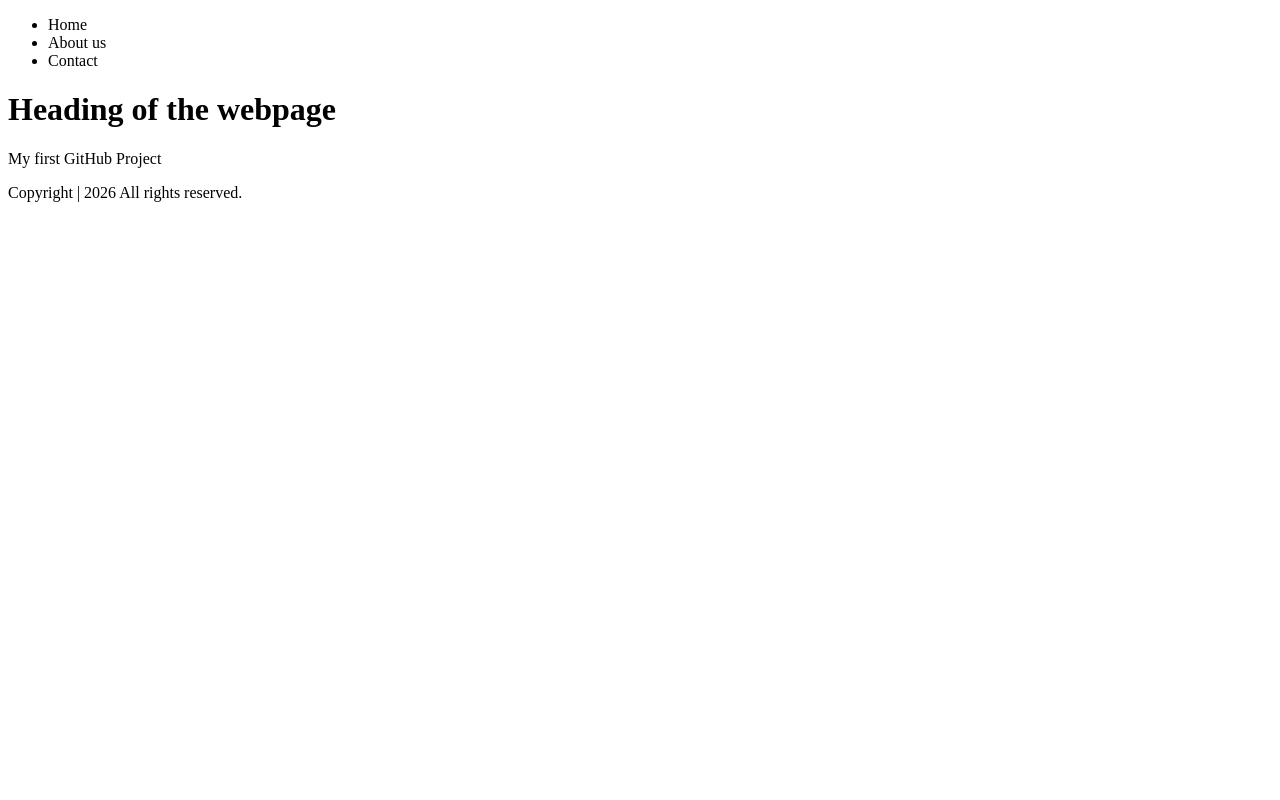
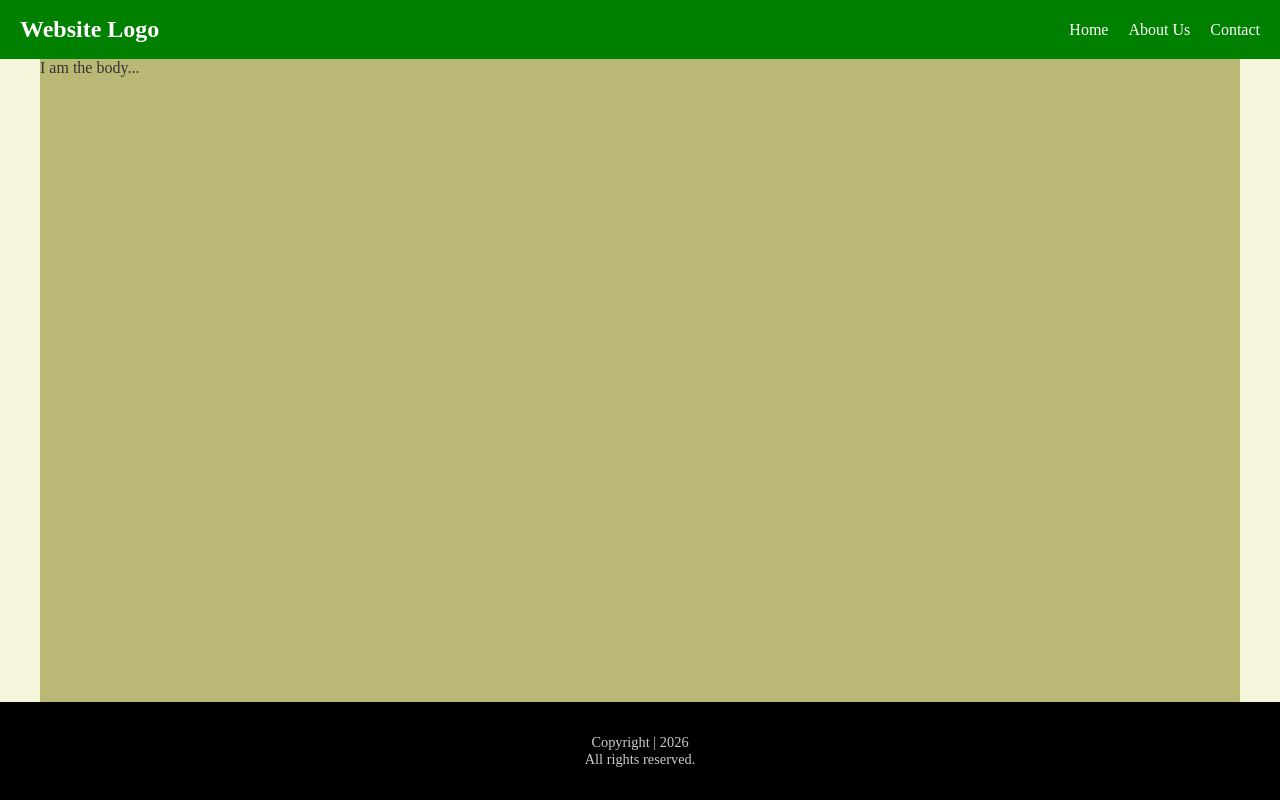
Before and after one commit to jchanind-svg/learn-git, a plain HTML site: page index.html in a window 1280 px wide. Drawn offline with Linux system fonts and the light colour scheme.

Commit message:
Add css to the webpage

```diff
--- a/footer.html
+++ b/footer.html
@@ -1,4 +1,4 @@
 <footer>
-    Copyright | 2026
-    All rights reserved.
+   <p>Copyright | 2026</p>
+    <p>All rights reserved.</p>
 </footer>
--- a/index.html
+++ b/index.html
@@ -1,18 +1,21 @@
 <!DOCTYPE html>
 <html lang="en">
+
 <head>
     <meta charset="UTF-8">
     <meta name="viewport" content="width=device-width, initial-scale=1.0">
     <title>First GitHub Project</title>
+    <link rel="stylesheet" href="styles.css">
 </head>
+
 <body>
-    <div id="navbar">
-
+    <div id="navbar"></div>
+    <div id="main-content">
+        <p>I am the body...</p>
     </div>
-    <h1>Heading of the webpage</h1>
-    <p>My first GitHub Project</p>
 
     <div id="footer"></div>
 </body>
-<script src="app.js"></script>
+<script src="loadContent.js"></script>
+
 </html>
--- a/navbar.html
+++ b/navbar.html
@@ -1,7 +1,8 @@
 <nav>
+    <a href="index.html" class="logo">Website Logo</a>
     <ul>
-        <li>Home</li>
-        <li>About us</li>
-        <li>Contact</li>
+        <li><a href="#">Home</a></li>
+        <li><a href="#">About Us</a></li>
+        <li><a href="#">Contact</a></li>
     </ul>
 </nav>
--- /dev/null
+++ b/styles.css
@@ -0,0 +1,76 @@
+*{
+    margin: 0;
+    padding: 0;
+    box-sizing: border-box;
+}
+
+body{
+    background-color: beige;
+    color: #333;
+    min-height: 100vh;
+    display: flex;
+    flex-direction: column;
+}
+nav{
+    background-color: green;
+    color: white;
+    padding: 1rem 20px; /* why 1rem? */
+    display: flex;
+    justify-content: space-between;
+    align-items: center;
+    position: sticky;
+    top: 0;
+
+}
+.logo{
+    font-size: 1.5rem;
+    font-weight: bold;
+    color: white;
+    text-decoration: none;
+}
+nav ul{
+    list-style: none;
+    display: flex;
+    gap: 20px;
+}
+nav li a{
+    text-decoration: none;
+    color: white;
+    transition: color 0.3s;
+}
+nav li a:hover{
+    color: rgb(218, 218, 218);
+}
+
+#main-content{
+    max-width: 1200px;
+    width: 100%;
+    flex: 1;
+    width: 100%;
+    margin: 0 auto;
+    background-color: rgb(185, 185, 117);
+}
+
+footer{
+    background-color: black;
+    color: white;
+    text-align: center;
+    padding: 2rem 0px;
+    margin-top: auto;
+}
+footer p{
+    font-size: 0.9rem;
+    opacity: 0.8;
+}
+
+
+@media (max-width: 768px) {
+    nav{
+        flex-direction: column;
+        gap: 20px;
+    }
+    #main-content{
+        padding: 1rem;
+    }
+
+}
```
Also changed, not shown: loadContent.js (renamed from app.js).
